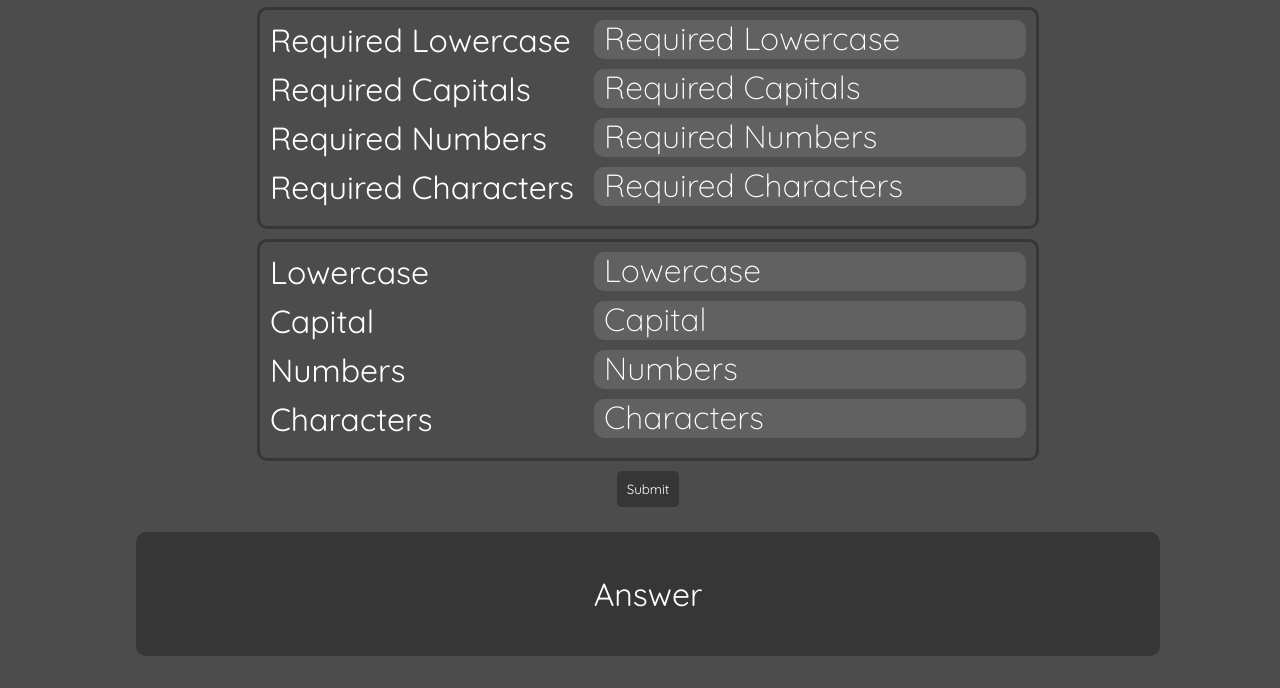
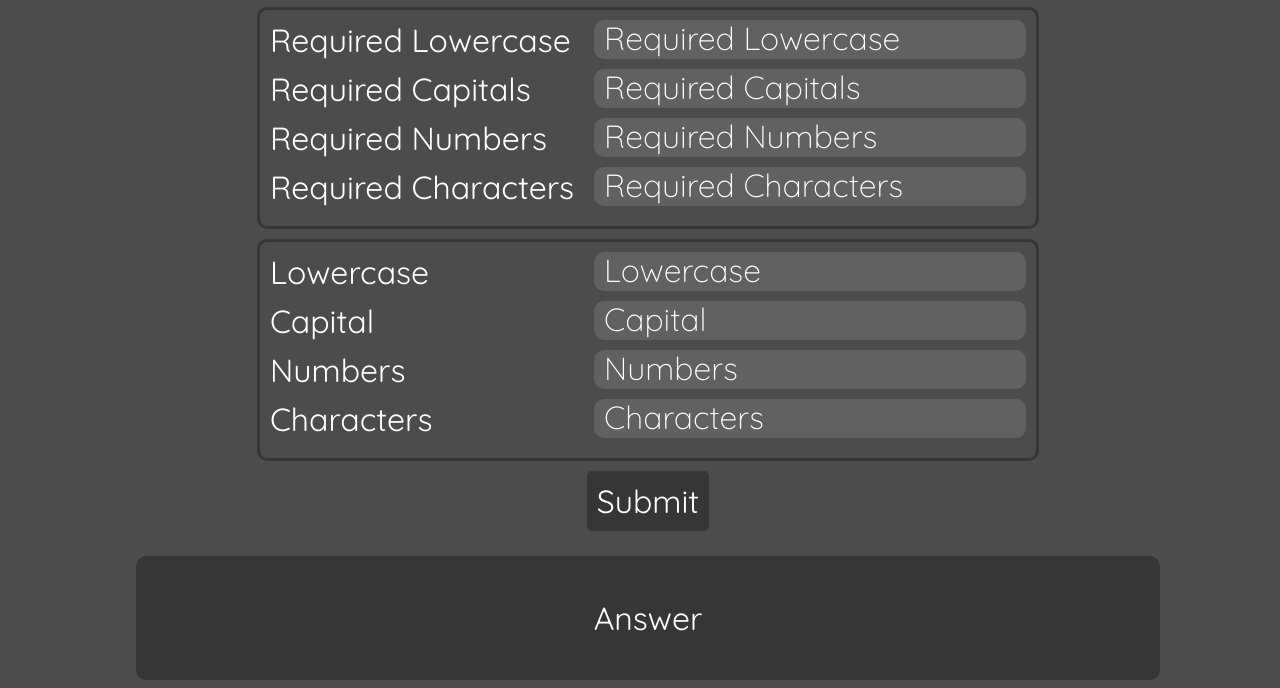
Before and after one commit to curesium/tantalum, a plain HTML site: page #tantalum/tantalum.html in a window 1280 px wide. Shown: the part 341-1029 px from the top of the page. Before the commit the page ends 1005 px from the top, so only its background shows below. Drawn offline with Linux system fonts and the light colour scheme.

Commit message:
Added extra CSS for submit button

```diff
--- a/#tantalum/css/main.css
+++ b/#tantalum/css/main.css
@@ -125,6 +125,7 @@
 
 .submitButton {
   font-family: 'Quicksand';
+  font-size: 32px;
   color: #FFFFFF;
 
   background-color: #363636;
@@ -134,6 +135,7 @@
 
   border: hidden;
   border-radius: 5px;
+  outline: none;
 
   transition: 0.5s;
 
```
